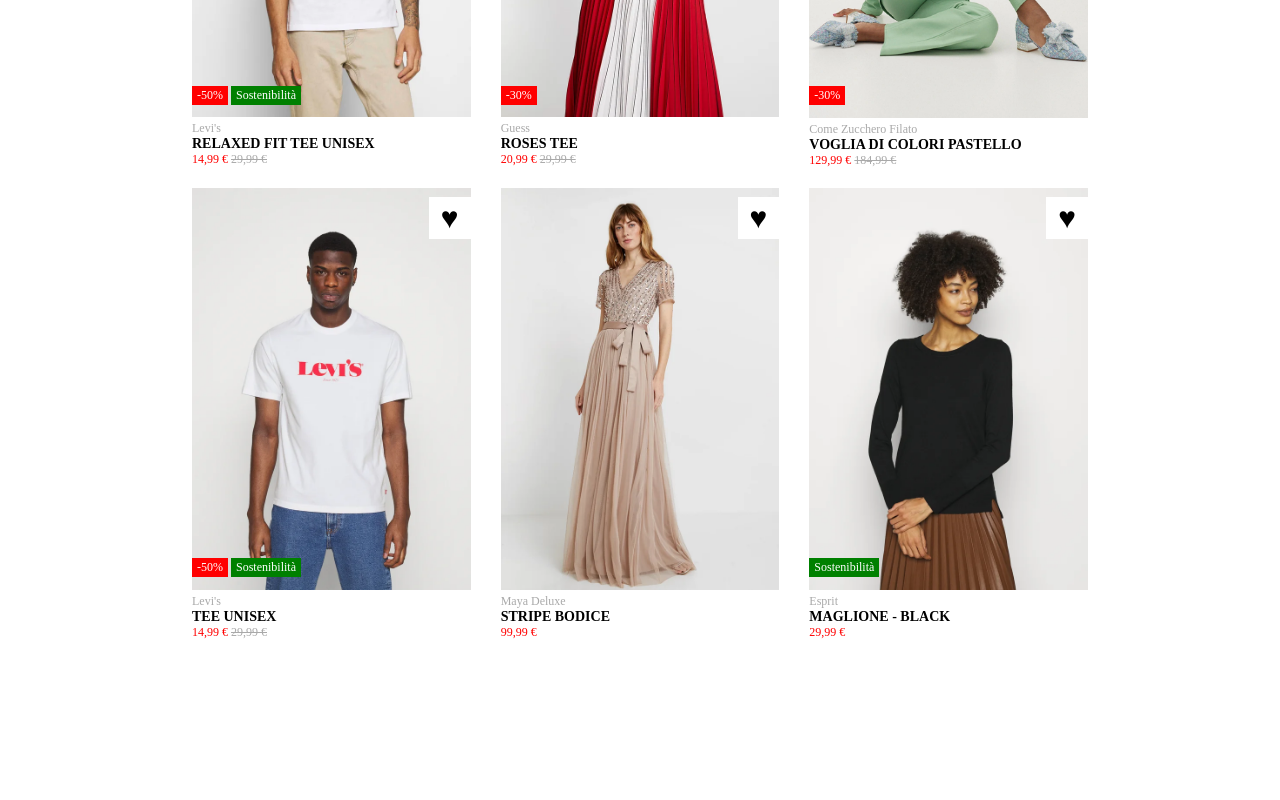
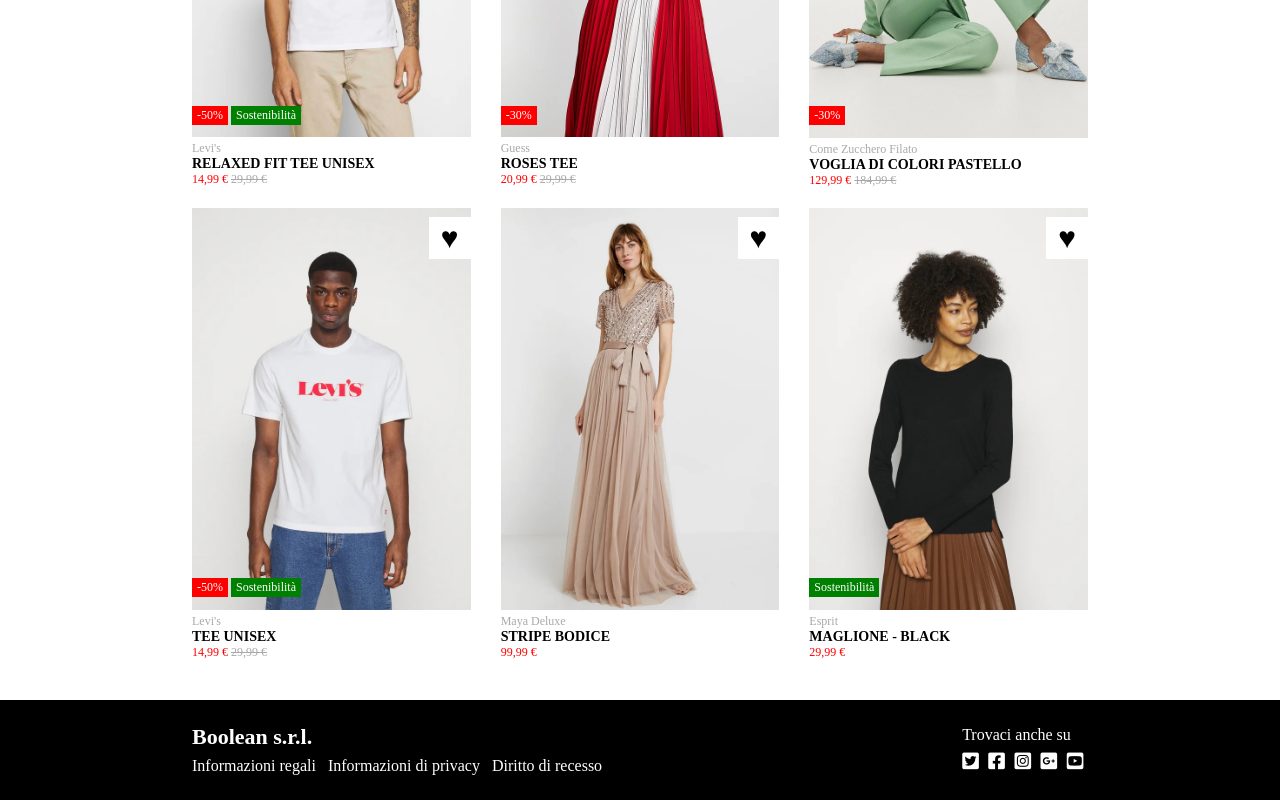
Before and after one commit to JacopoP/html-css-boolando, a plain HTML site: page index.html in a window 1280 px wide. Shown: the part 385-1185 px from the top of the page. Before the commit the page ends 1025 px from the top, so only its background shows below. Drawn offline with Linux system fonts and the light colour scheme.

Commit message:
Esecizio completato

```diff
--- a/css/style.css
+++ b/css/style.css
@@ -40,7 +40,7 @@
 }
 
 .row_product:first-child{
-    margin-top: 100px;
+    margin-top: 120px;
     margin-bottom: 20px;
 }
 
@@ -124,3 +124,25 @@
 .heart:hover{
     color: red;
 }
+
+/* footer rules */
+footer{
+    background-color: black;
+    height: 100px;
+    margin-top: 40px;
+    color: #fff;
+    display: flex;
+    justify-content: space-between;
+    align-items: center;
+}
+
+#name_society{
+    font-weight: bold;
+    font-size: 22px;
+    margin-bottom: 7px;
+}
+
+#social_icons{
+    margin-top: 7px;
+    font-size: 19px;
+}
--- a/index.html
+++ b/index.html
@@ -206,6 +206,28 @@
 
     <footer>
 
+        <!-- legal info -->
+        <div id="legal">
+            <div id="name_society">
+                Boolean s.r.l.
+            </div>
+            <a href="#">Informazioni regali</a> &nbsp;
+            <a href="#">Informazioni di privacy</a> &nbsp;
+            <a href="#">Diritto di recesso</a> &nbsp;
+        </div>
+
+        <div id="social">
+            Trovaci anche su
+            <div id="social_icons">
+                <a href="#"><i class="fa-brands fa-square-twitter"></i></a>&nbsp;
+                <a href="#"><i class="fa-brands fa-square-facebook"></i></a>&nbsp;
+                <a href="#"><i class="fa-brands fa-square-instagram"></i></a>&nbsp;
+                <!-- non ho trovato l'icona dello screenshot -->
+                <a href="#"><i class="fa-brands fa-square-google-plus"></i></a>&nbsp;
+                <a href="#"><i class="fa-brands fa-square-youtube"></i></a>&nbsp;
+            </div>
+        </div>
+
     </footer>
 
 </body>
```
